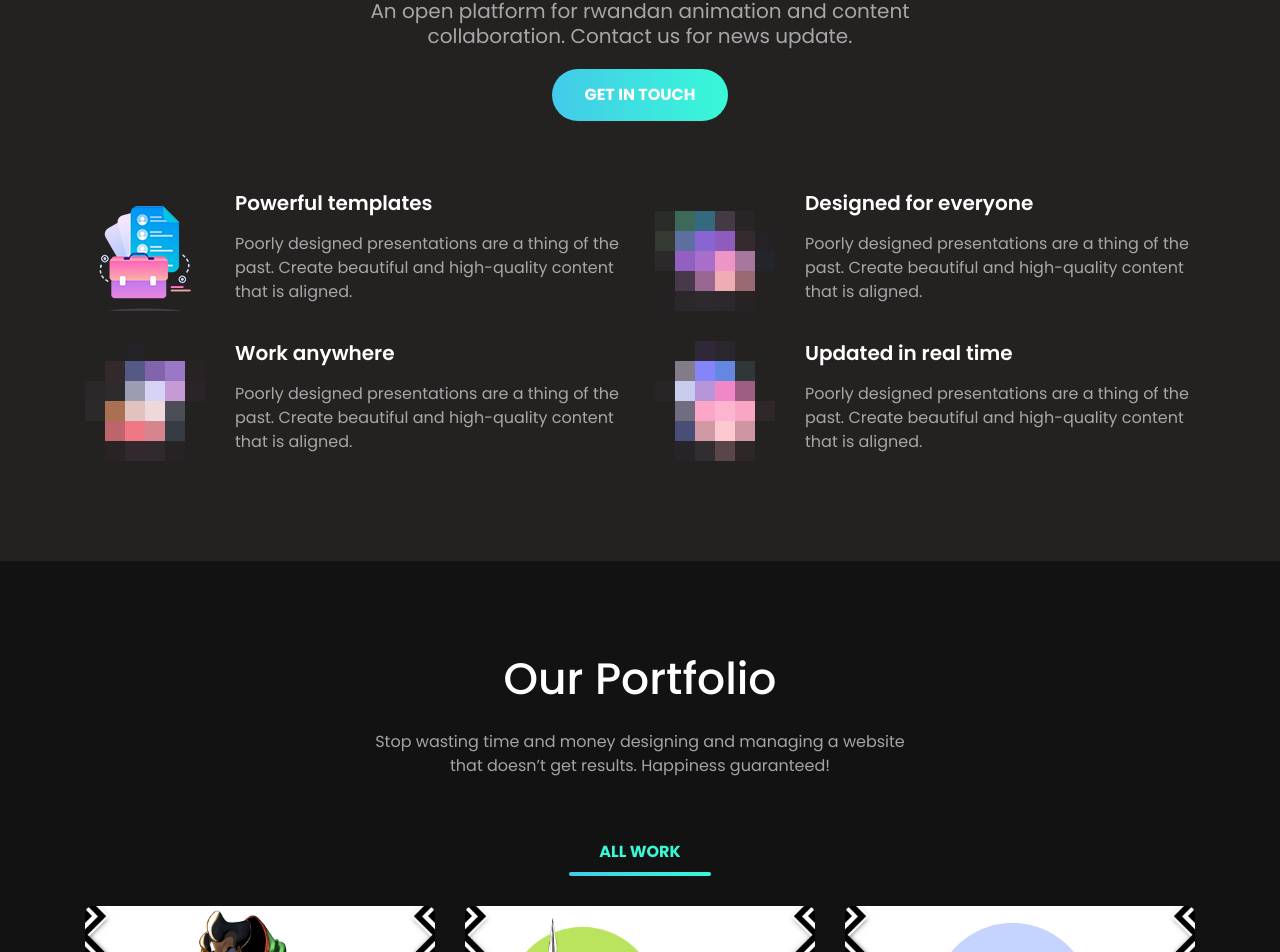
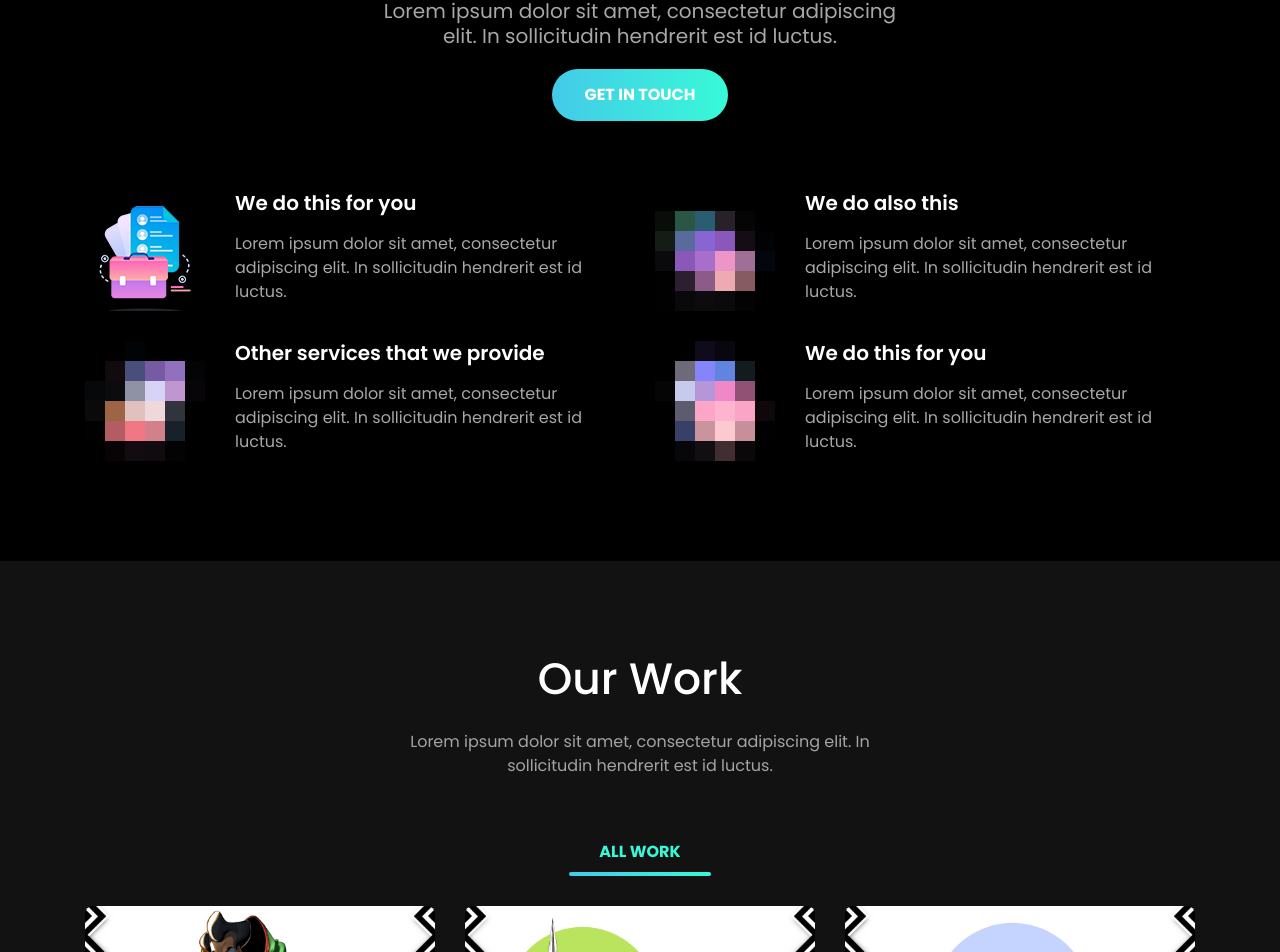
Before and after one commit to jo-rdan/kagaman, a plain HTML site: page index.html in a window 1280 px wide. Shown: the part 789-1741 px from the top of the page. Drawn offline with Linux system fonts and the light colour scheme; files whose address does not match are found by name.

Commit message:
Add services

```diff
--- a/assets/css/style.css
+++ b/assets/css/style.css
@@ -151,7 +151,7 @@ p {
   height: 100%;
   width: 100%;
   /* Change Background Color */
-  background: #fff;
+  background: #121212;
   z-index: 99999;
 }
 .preloader .loader {
@@ -791,7 +791,7 @@ p {
 .navbar-area .navbar .navbar-toggler .toggler-icon {
   width: 30px;
   height: 2px;
-  background-color: #121212;
+  background-color: #fff;
   margin: 5px 0;
   display: block;
   position: relative;
@@ -840,7 +840,7 @@ p {
     top: 108%;
     left: 0;
     width: 100%;
-    background-color: #f4f6f7;
+    background-color: #000;
     z-index: 8;
     padding: 10px 16px;
     -webkit-box-shadow: 0 3px 6px 0 rgba(0, 0, 0, 0.16);
@@ -1725,7 +1725,7 @@ p {
 ===========================*/
 .about-area {
   position: relative;
-  background-color: #242121;
+  background-color: #000;
   padding-top: 100px;
   padding-bottom: 100px;
 }
--- a/index.html
+++ b/index.html
@@ -11,12 +11,12 @@
     />
 
     <!--====== Title ======-->
-    <title>Smart - Multi-purpose Landing Page Template</title>
+    <title>Kagaman - Anime Collection</title>
 
     <!--====== Favicon Icon ======-->
     <link
       rel="shortcut icon"
-      href="assets/images/favicon.png"
+      href="assets/images/portfolio/logo.png"
       type="image/png"
     />
 
@@ -45,7 +45,7 @@
   <body>
     <!--====== PRELOADER PART START ======-->
 
-    <!-- <div class="preloader">
+    <div class="preloader">
       <div class="loader">
         <div class="ytp-spinner">
           <div class="ytp-spinner-container">
@@ -60,7 +60,7 @@
           </div>
         </div>
       </div>
-    </div> -->
+    </div>
 
     <!--====== PRELOADER PART ENDS ======-->
 
@@ -99,7 +99,10 @@
                 >
                   <ul class="navbar-nav ml-auto">
                     <li class="nav-item active">
-                      <a class="page-scroll" href="#home">HOME</a>
+                      <a class="page-scroll" href="#about">ABOUT</a>
+                    </li>
+                    <li class="nav-item">
+                      <a class="page-scroll" href="#services">SERVICES</a>
                     </li>
                     <li class="nav-item">
                       <a class="page-scroll" href="#portfolio">PORTFOLIO</a>
@@ -269,7 +272,8 @@
         <!-- logo -->
         <div class="sidebar-menu">
           <ul>
-            <li><a href="#home">ABOUT</a></li>
+            <li><a href="#about">ABOUT</a></li>
+            <li><a href="#services">SERVICES</a></li>
             <li><a href="#portfolio">PORTFOLIO</a></li>
             <li><a href="#client">CLIENTS</a></li>
             <li><a href="#contact">CONTACT</a></li>
@@ -304,7 +308,7 @@
 
     <!--====== ABOUT PART START ======-->
 
-    <section id="home" class="about-area">
+    <section id="about" class="about-area">
       <div class="container">
         <div class="row justify-content-center">
           <div class="col-xl-6 col-lg-8">
@@ -321,15 +325,15 @@
                 data-wow-duration="1.5s"
                 data-wow-delay="0.6s"
               >
-                The future of designing starts here
+                The future of animation starts here
               </h4>
               <p
                 class="text wow fadeInUp"
                 data-wow-duration="1.5s"
                 data-wow-delay="1s"
               >
-                An open platform for rwandan animation and content
-                collaboration. Contact us for news update.
+                Lorem ipsum dolor sit amet, consectetur adipiscing elit. In
+                sollicitudin hendrerit est id luctus.
               </p>
               <div class="form-input rounded-buttons mt-20">
                 <a href="#contact" type="submit" class="main-btn rounded-three">
@@ -342,7 +346,7 @@
         </div>
         <!-- row -->
 
-        <div class="row">
+        <div class="row" id="services">
           <div class="col-lg-6">
             <div
               class="single-about d-sm-flex mt-30 wow fadeInUp"
@@ -353,10 +357,10 @@
                 <img src="assets/images/icon-1.png" alt="Icon" />
               </div>
               <div class="about-content media-body">
-                <h4 class="about-title">Powerful templates</h4>
+                <h4 class="about-title">We do this for you</h4>
                 <p class="text">
-                  Poorly designed presentations are a thing of the past. Create
-                  beautiful and high-quality content that is aligned.
+                  Lorem ipsum dolor sit amet, consectetur adipiscing elit. In
+                  sollicitudin hendrerit est id luctus.
                 </p>
               </div>
             </div>
@@ -372,10 +376,10 @@
                 <img src="assets/images/icon-2.png" alt="Icon" />
               </div>
               <div class="about-content media-body">
-                <h4 class="about-title">Designed for everyone</h4>
+                <h4 class="about-title">We do also this</h4>
                 <p class="text">
-                  Poorly designed presentations are a thing of the past. Create
-                  beautiful and high-quality content that is aligned.
+                  Lorem ipsum dolor sit amet, consectetur adipiscing elit. In
+                  sollicitudin hendrerit est id luctus.
                 </p>
               </div>
             </div>
@@ -391,10 +395,10 @@
                 <img src="assets/images/icon-3.png" alt="Icon" />
               </div>
               <div class="about-content media-body">
-                <h4 class="about-title">Work anywhere</h4>
+                <h4 class="about-title">Other services that we provide</h4>
                 <p class="text">
-                  Poorly designed presentations are a thing of the past. Create
-                  beautiful and high-quality content that is aligned.
+                  Lorem ipsum dolor sit amet, consectetur adipiscing elit. In
+                  sollicitudin hendrerit est id luctus.
                 </p>
               </div>
             </div>
@@ -410,10 +414,10 @@
                 <img src="assets/images/icon-4.png" alt="Icon" />
               </div>
               <div class="about-content media-body">
-                <h4 class="about-title">Updated in real time</h4>
+                <h4 class="about-title">We do this for you</h4>
                 <p class="text">
-                  Poorly designed presentations are a thing of the past. Create
-                  beautiful and high-quality content that is aligned.
+                  Lorem ipsum dolor sit amet, consectetur adipiscing elit. In
+                  sollicitudin hendrerit est id luctus.
                 </p>
               </div>
             </div>
@@ -434,10 +438,10 @@
         <div class="row justify-content-center">
           <div class="col-lg-6">
             <div class="section-title text-center pb-20">
-              <h3 class="title">Our Portfolio</h3>
+              <h3 class="title">Our Work</h3>
               <p class="text">
-                Stop wasting time and money designing and managing a website
-                that doesn’t get results. Happiness guaranteed!
+                Lorem ipsum dolor sit amet, consectetur adipiscing elit. In
+                sollicitudin hendrerit est id luctus.
               </p>
             </div>
             <!-- row -->
@@ -913,8 +917,8 @@
             <div class="section-title text-center pb-20">
               <h3 class="title">Get in touch</h3>
               <p class="text">
-                Stop wasting time and money designing and managing a website
-                that doesn’t get results. Happiness guaranteed!
+                Lorem ipsum dolor sit amet, consectetur adipiscing elit. In
+                sollicitudin hendrerit est id luctus.
               </p>
             </div>
             <!-- section title -->
@@ -940,12 +944,12 @@
                   KG 5 Ave, Kigali, Rwanda
                 </li>
                 <li>
-                  <i class="lni-phone-handset" style="color: #a4a4a4"></i> +333
-                  789-321-654
+                  <i class="lni-phone-handset" style="color: #a4a4a4"></i> +250
+                  781-485-391
                 </li>
                 <li>
                   <i class="lni-envelope" style="color: #a4a4a4"></i>
-                  hello@ayroui.com
+                  hello@kagaman.com
                 </li>
               </ul>
             </div>
```
Lines whose indentation alone changed are shown as unchanged.
